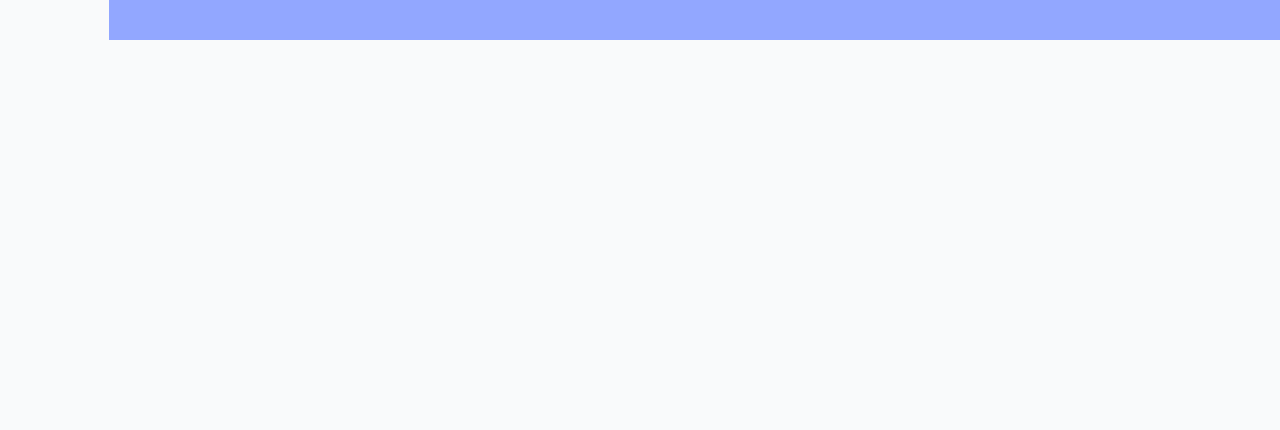
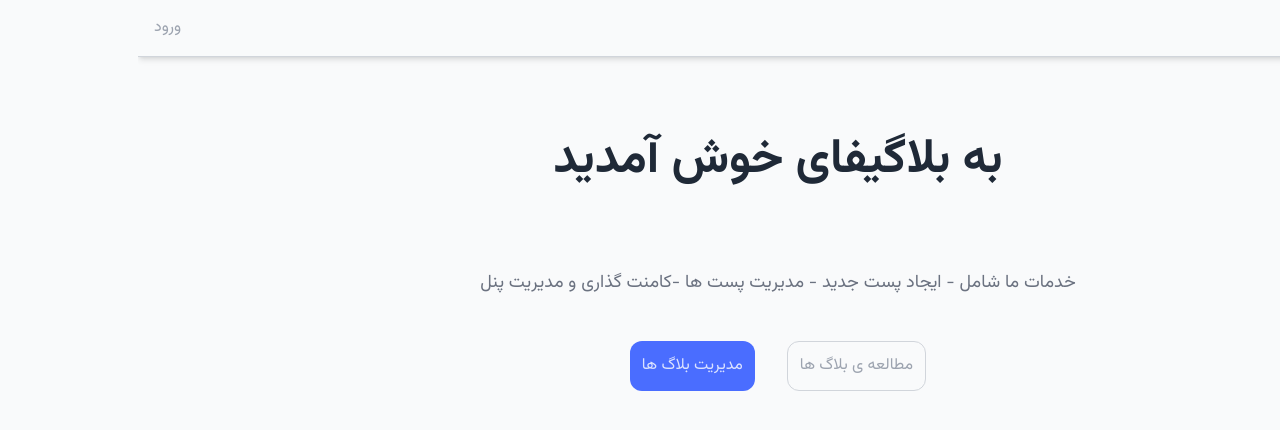
Before and after one commit to RezaRahimi166/blogify, a Next.js app: page / in a window 1280 px wide. Shown: the top 430 px of the page. Built offline with nearby package versions, Linux system fonts and the light colour scheme.

Commit message:
feat(landing): creating header && nav

```diff
--- a/src/app/layout.jsx
+++ b/src/app/layout.jsx
@@ -1,5 +1,6 @@
 import vazirFont from "@/constants/localFont";
 import "./styles/globals.css";
+import Header from "@/components/Header";
 
 export const metadata = {
   title: "Create Next App",
@@ -9,7 +10,10 @@
 export default function RootLayout({ children }) {
   return (
     <html lang="fa" dir="rtl">
-      <body className={`${vazirFont.variable} font-sans`}>{children}</body>
+      <body className={`${vazirFont.variable} font-sans min-h-screen`}>
+        <Header />
+        <div className="container xl:max-w-screen-xl">{children}</div>
+      </body>
     </html>
   );
 }
--- a/src/app/page.jsx
+++ b/src/app/page.jsx
@@ -1,3 +1,27 @@
+import Button from "@/ui/Button";
+import Link from "next/link";
+
 export default function Home() {
-  return <h1 className="text-4xl bg-primary-500 text-primary-300">Blogify</h1>;
+  return (
+    <div>
+      <h1 className="font-bold text-center text-2xl md:text-5xl text-secondary-800 my-20">
+        به بلاگیفای خوش آمدید
+      </h1>
+      <div>
+        <p className="text-center text-secondary-500 text-lg leading-loose ">
+          {" "}
+          خدمات ما شامل - ایجاد پست جدید - مدیریت پست ها -کامنت گذاری و مدیریت
+          پنل
+        </p>
+        <div className="flex justify-center gap-x-8 w-full mt-10">
+          <Button variant="outline">
+            <Link href={"/blogs"}>مطالعه ی بلاگ ها</Link>
+          </Button>
+          <Button variant="primary">
+            <Link href={"/profile"}>مدیریت بلاگ ها</Link>
+          </Button>
+        </div>
+      </div>
+    </div>
+  );
 }
--- /dev/null
+++ b/src/components/Header.jsx
@@ -0,0 +1,50 @@
+"use client";
+
+import NavLink from "./NavLink";
+// import { useAuth } from "@/context/AuthContext";
+
+const navLinks = [
+  {
+    id: 1,
+    children: "خانه",
+    path: "/",
+  },
+  {
+    id: 2,
+    children: "بلاگ ها",
+    path: "/blogs",
+  },
+];
+
+function Header() {
+  // const { user, isLoading } = useAuth();
+  const user = false;
+
+  return (
+    <header
+      className={`z-10 shadow-md bg-inherit mb-10 sticky top-0 transition-all duration-200 border-b border-b-secondary-300`}
+    >
+      <nav className="container xl:max-w-screen-xl">
+        <ul className="flex items-center text-secondary-400 justify-between py-2">
+          <div className="flex items-center gap-x-10">
+            {navLinks.map((navLink) => {
+              return (
+                <li key={navLink.id}>
+                  <NavLink path={navLink.path}>{navLink.children}</NavLink>
+                </li>
+              );
+            })}
+          </div>
+          <li>
+            {user ? (
+              <NavLink path="/profile">پروفایل</NavLink>
+            ) : (
+              <NavLink path="/signin">ورود</NavLink>
+            )}
+          </li>
+        </ul>
+      </nav>
+    </header>
+  );
+}
+export default Header;
--- /dev/null
+++ b/src/components/NavLink.jsx
@@ -0,0 +1,21 @@
+"use client";
+
+import Link from "next/link";
+import { usePathname } from "next/navigation";
+
+function NavLink({ path, children }) {
+  const pathname = usePathname();
+
+  return (
+    <Link
+      className={`block py-2 hover:text-secondary-900 transition-all ease-out
+        ${pathname === path ? "text-primary-900" : ""}
+      `}
+      href={path}
+    >
+      {children}
+    </Link>
+  );
+}
+
+export default NavLink;
--- /dev/null
+++ b/src/ui/Button.jsx
@@ -0,0 +1,26 @@
+const btnType = {
+  primary: "btn--primary",
+  secondary: "btn--secondary",
+  outline: "btn--outline",
+  danger: "btn--danger",
+};
+
+function Button({
+  children,
+  onClick,
+  variant = "primary",
+  className,
+  ...rest
+}) {
+  return (
+    <button
+      onClick={onClick}
+      className={`btn ${btnType[variant]} ${className}`}
+      {...rest}
+    >
+      {children}
+    </button>
+  );
+}
+
+export default Button;
--- a/tailwind.config.js
+++ b/tailwind.config.js
@@ -44,10 +44,10 @@
         warning: withOpacity("--color-warning"),
         error: withOpacity("--color-error"),
       },
-      // container: {
-      //   center: true,
-      //   padding: "1rem",
-      // },
+      container: {
+        center: true,
+        padding: "1rem",
+      },
       fontFamily: {
         sans: ["var(--font-vazir)", ...fontFamily.sans],
       },
```
